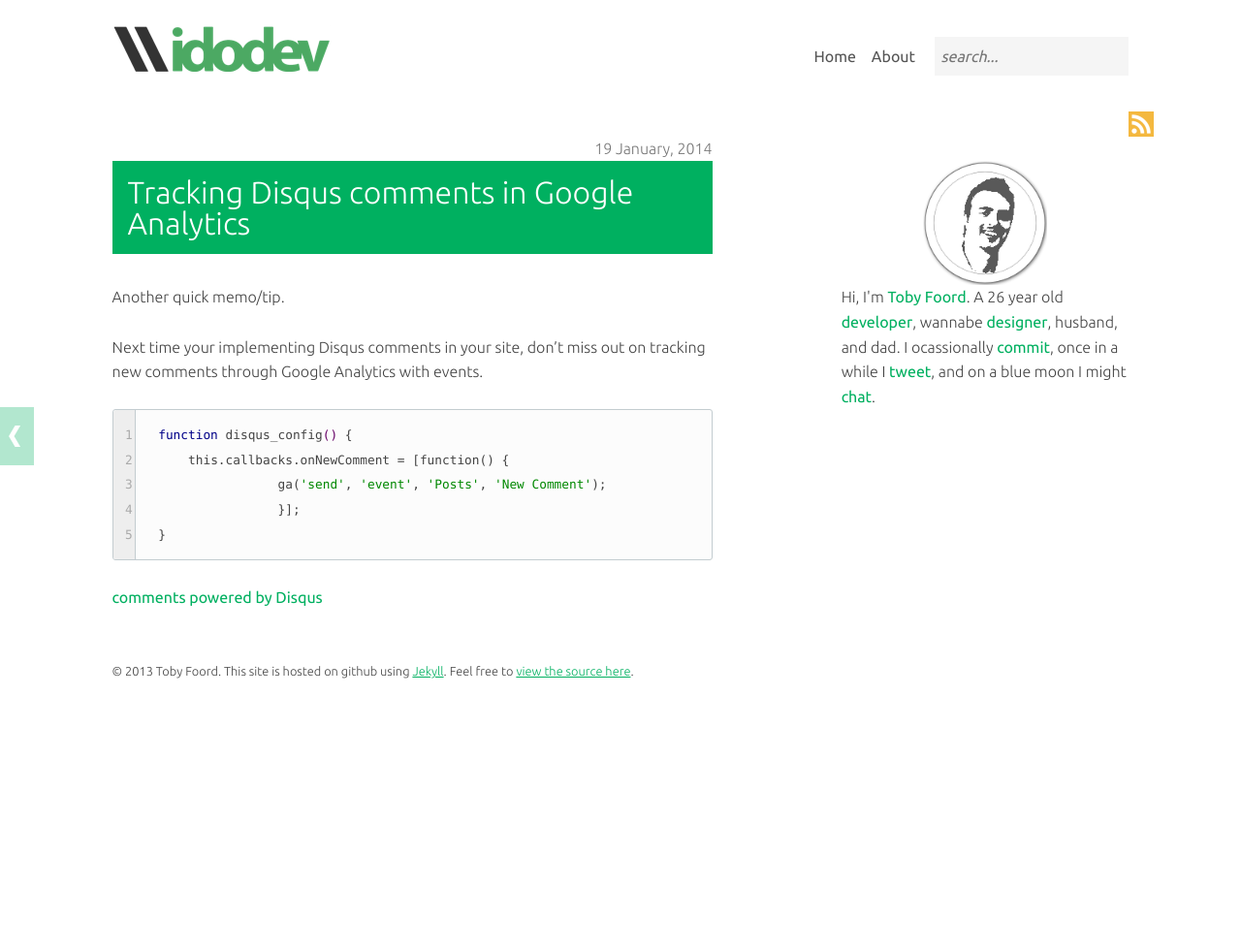
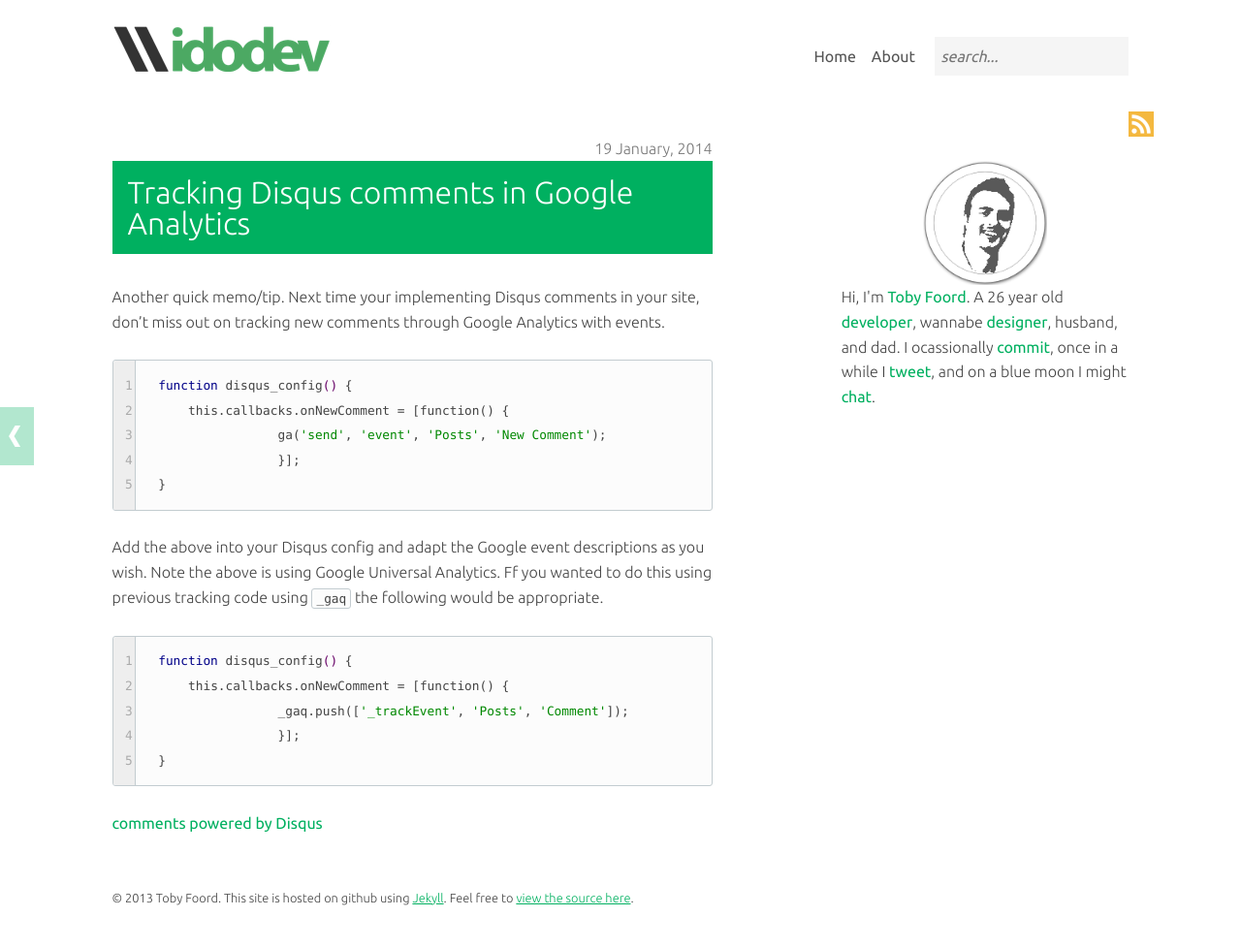
Before and after one commit to idodev/idodev.github.com, a Jekyll site: the page built from _posts/2014-01-19-tracking-disqus-comments-in-google-analytics.md, in a window 1280 px wide. Shown: the whole page at 97% size. Built offline with Jekyll 4.4.1, drawn with Linux system fonts in a browser that asks for light colours; nearby versions of some CDN libraries; Markdown is read by kramdown in place of the engine named in the settings; comment, search, counter and statistics services are not loaded; before the commit the page ends 900 px from its top, so only the background shows below that.

Commit message:
Updated 2014-01-19-tracking-disqus-comments-in-google-analytics.md

```diff
--- a/_posts/2014-01-19-tracking-disqus-comments-in-google-analytics.md
+++ b/_posts/2014-01-19-tracking-disqus-comments-in-google-analytics.md
@@ -8,12 +8,18 @@
 metatitle: Tracking comments made in disqus through google analytics
 ---
 
-Another quick memo/tip.
-
-Next time your implementing Disqus comments in your site, don't miss out on tracking new comments through Google Analytics with events.
+Another quick memo/tip. Next time your implementing Disqus comments in your site, don't miss out on tracking new comments through Google Analytics with events.
 
 	function disqus_config() {
 		this.callbacks.onNewComment = [function() {
       		ga('send', 'event', 'Posts', 'New Comment');
  		}];
 	}
+
+Add the above into your Disqus config and adapt the Google event descriptions as you wish. Note the above is using Google Universal Analytics. Ff you wanted to do this using previous tracking code using `_gaq` the following would be appropriate.
+
+	function disqus_config() {
+		this.callbacks.onNewComment = [function() {
+      		_gaq.push(['_trackEvent', 'Posts', 'Comment']);
+ 		}];
+	}
```
